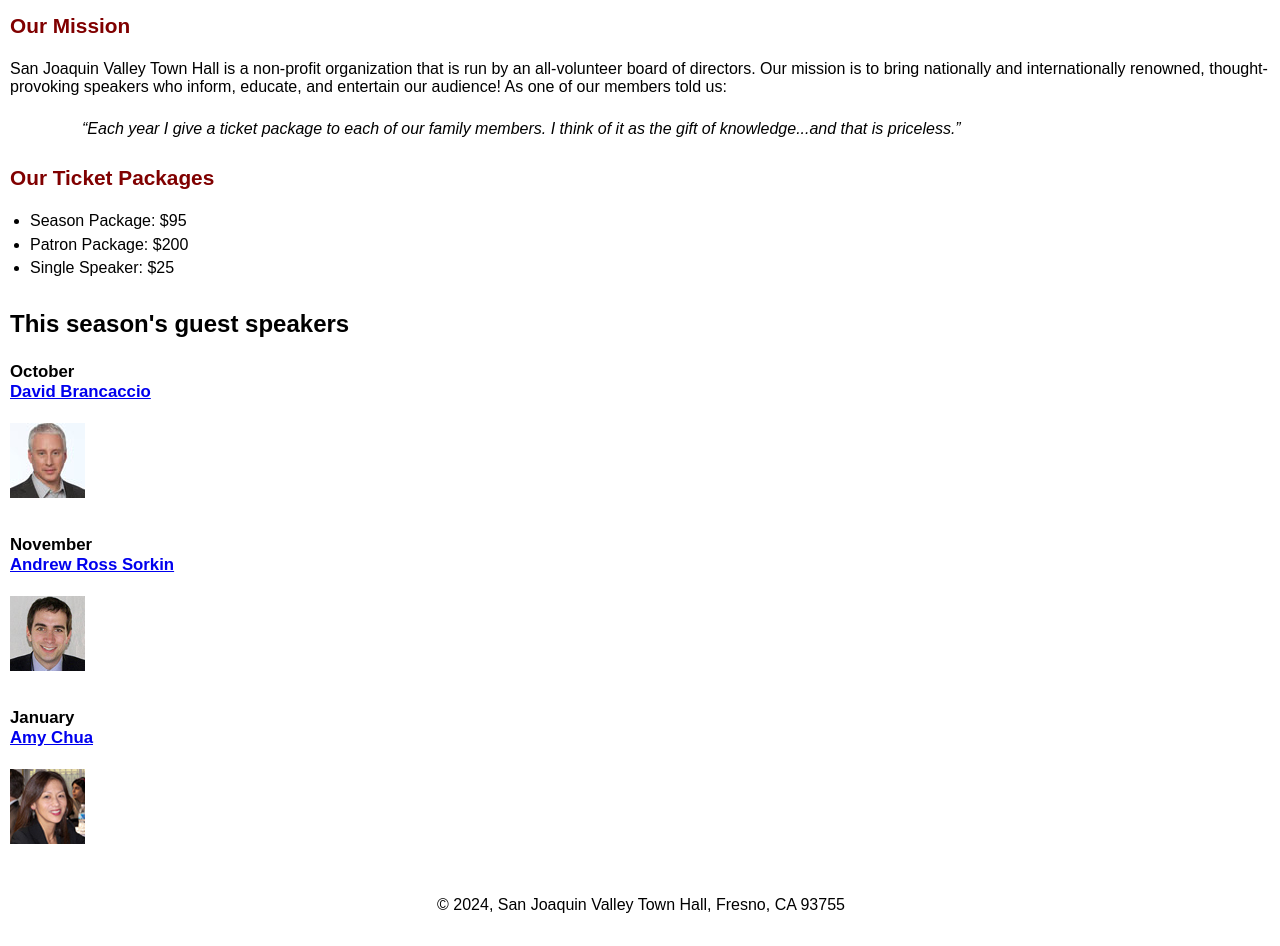
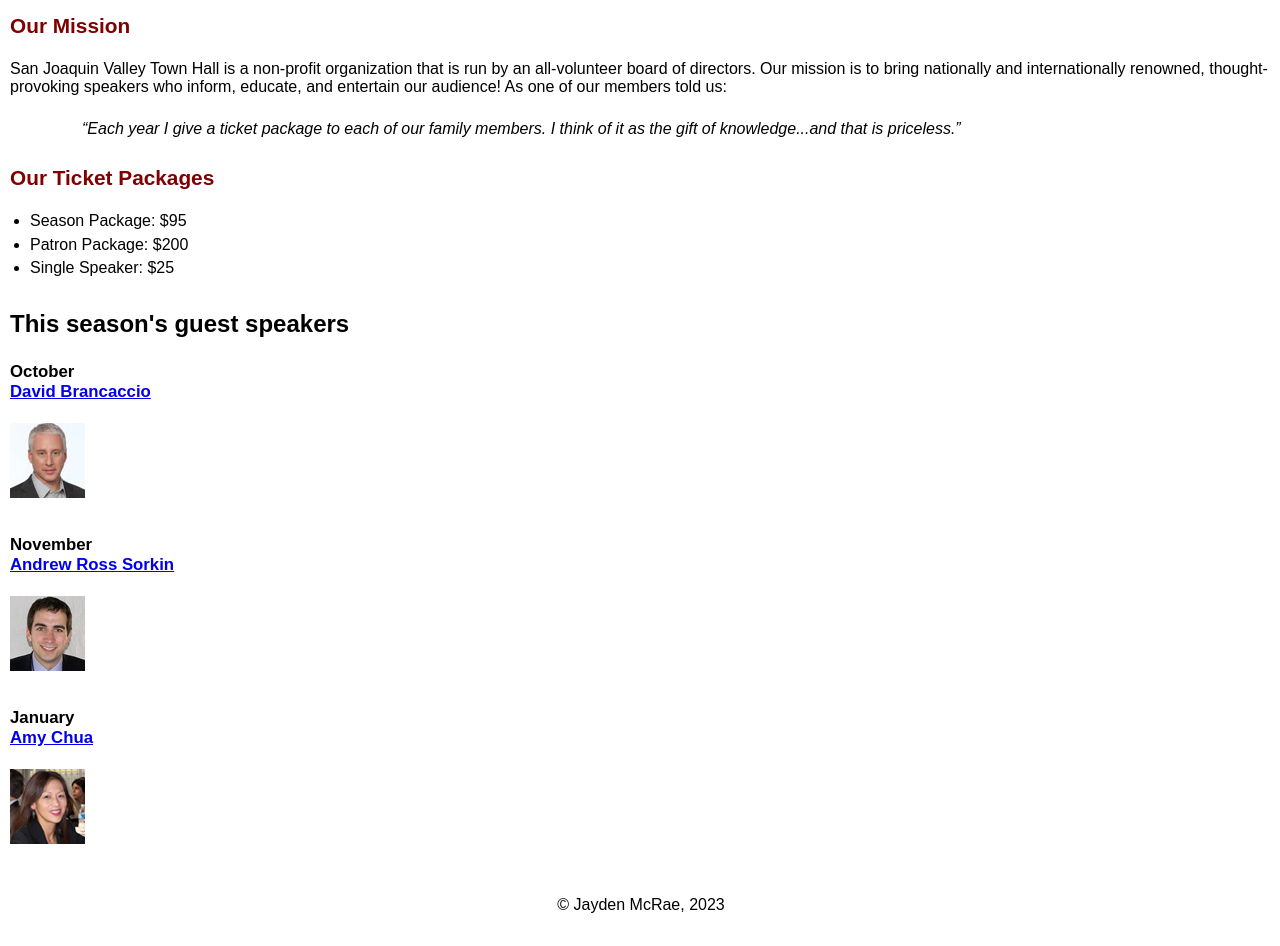
Before and after one commit to jam374/A07, a plain HTML site: page index.html in a window 1280 px wide. Shown: the part 125-1071 px from the top of the page. Drawn offline with Linux system fonts and the light colour scheme.

Commit message:
Update index.html

```diff
--- a/index.html
+++ b/index.html
@@ -40,7 +40,7 @@
     </main>
 
     <footer>
-        <p>&copy; 2024, San Joaquin Valley Town Hall, Fresno, CA 93755</p>
+        <p>&copy; Jayden McRae, 2023</p>
     </footer>
 </body>
 
```
